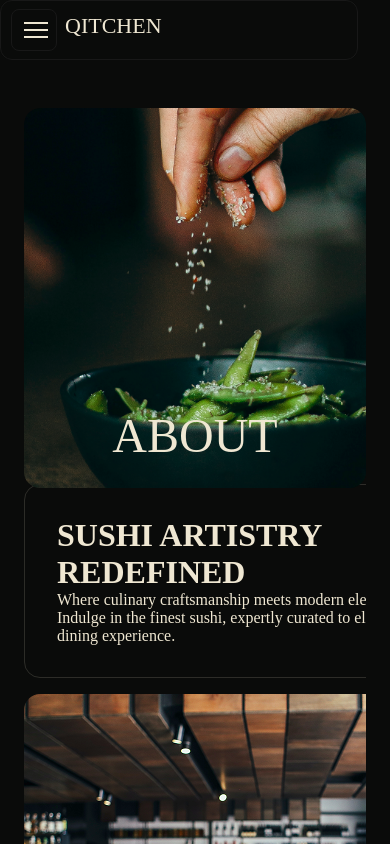
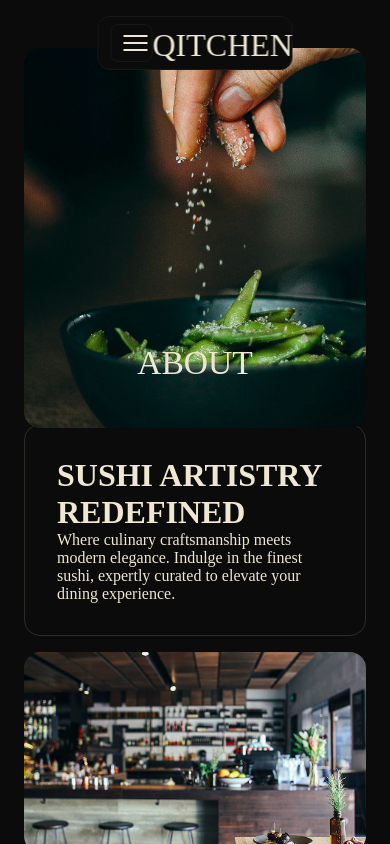
Before and after one commit to Nikhil-gr/sushi, a React (Vite) app: page /about in a window 390 px wide. Shown: the top 844 px of the page. Built offline with nearby package versions, Linux system fonts and the light colour scheme; a web font is replaced by a local one.

Commit message:
fixed some responsive errors

```diff
--- a/src/index.css
+++ b/src/index.css
@@ -1,4 +1,3 @@
-
 * {
   margin: 0;
   padding: 0;
@@ -37,7 +36,7 @@ nav {
 }
 
 .layout nav {
-  position: absolute;
+  position: fixed;
   top: 50px;
   left: 50px;
   margin: 0;
@@ -799,6 +798,11 @@ nav {
 }
 
 @media (max-width: 1200px) {
+  .layout nav {
+    top: 32px;
+    left: 32px;
+    width: min(92vw, 450px);
+  }
   .front-grid {
     grid-template-columns: minmax(0, 1fr) 300px;
   }
@@ -832,6 +836,12 @@ nav {
     overflow: visible;
   }
 
+  .right-about,
+  .right-contact {
+    height: auto;
+    overflow: visible;
+  }
+
   .reservation-form {
     width: 100%;
     max-width: 600px;
@@ -840,14 +850,16 @@ nav {
 
 @media (max-width: 900px) {
   nav {
-    width: calc(100% - 32px);
+    width: min(92vw, 450px);
     margin: 16px;
   }
 
   .layout nav {
-    position: relative;
-    top: auto;
-    left: auto;
+    position: fixed;
+    top: 20px;
+    left: 20px;
+    margin: 0;
+    width: min(92vw, 450px);
   }
 
   .front-grid {
@@ -889,6 +901,21 @@ nav {
     grid-template-columns: 1fr 1fr;
   }
 
+  .container-1 img,
+  .container-3 img {
+    width: 100%;
+    height: 220px;
+    object-fit: cover;
+  }
+
+  .right-about {
+    grid-template-rows: none;
+  }
+
+  .container-3 {
+    flex-direction: column;
+  }
+
   .right-reservation {
     padding: 64px 40px;
   }
@@ -899,23 +926,69 @@ nav {
 }
 
 @media (max-width: 640px) {
-  nav {
-    gap: 8px;
-    height: auto;
-    padding: 8px 10px;
+  .layout nav {
+    top: 16px;
+    left: 50%;
+    transform: translateX(-50%);
+    width: 50%;
+    max-width: 560px;
+    display: flex;
+    align-items: center;
+    justify-content: space-between;
+    padding: 8px 12px;
+    height: 54px;
+    gap: 0;
+    overflow: visible;
+  }
+
+  .hamburg {
+    flex-shrink: 0;
+    order: 1;
+    display: flex;
+  }
+
+  #logo {
+    flex: 1;
+    text-align: center;
+    order: 2;
+    padding-top: 4px;
   }
 
   #logo a {
-    font-size: 22px;
+    font-size: 2rem;
   }
 
   .nav-links {
     display: none;
   }
 
+  #book {
+    flex-shrink: 0;
+    order: 3;
+    padding: 8px 14px;
+    font-size: 11px;
+    white-space: nowrap;
+  }
+
   .front-grid {
     padding: 12px;
     gap: 12px;
+  }
+
+  .front-page {
+    min-height: 56vh;
+  }
+
+  .buttons {
+    gap: 12px;
+    margin-bottom: 32px;
+  }
+
+  .buttons a {
+    font-size: 12px;
+    padding: 8px 10px;
+    border: 1px solid rgba(239, 231, 210, 0.18);
+    border-radius: 999px;
   }
 
   .hero-text h1,
@@ -946,6 +1019,10 @@ nav {
     padding: 16px;
   }
 
+  .right-about {
+    height: auto;
+  }
+
   .container1 {
     grid-template-columns: 1fr;
   }
@@ -962,6 +1039,10 @@ nav {
 
   .right {
     grid-template-columns: 1fr;
+  }
+
+  .right-card img {
+    height: 100%;
   }
 
   .card-label {
@@ -1003,4 +1084,153 @@ nav {
   .reservation-row {
     grid-template-columns: 1fr;
   }
+
+  .container-1 img,
+  .container-3 img {
+    height: 200px;
+  }
+
+  .images {
+    grid-template-columns: repeat(2, minmax(0, 150px));
+    grid-auto-rows: 150px;
+  }
+
+  .container2 {
+    height: 70%;
+  }
 }
+
+@media (421px <= width <= 520px) {
+  .rectangle {
+    width: min(92vw, 460px);
+    height: min(82vh, 520px);
+    padding: 24px 16px;
+  }
+
+  .rectangle ul li a {
+    font-size: 32px;
+  }
+
+  .front-page {
+    min-height: 56vh;
+  }
+
+  .right-card {
+    min-height: 150px;
+  }
+
+  .hero-text h1,
+  .menu-text h1,
+  .about-text h1,
+  .reservation-text h1,
+  .contact-text h1 {
+    font-size: 2.4rem;
+  }
+
+  .menu-containers h1 {
+    font-size: 1.8rem;
+  }
+
+  .content-desc h2,
+  .price {
+    font-size: 18px;
+  }
+
+  .content-desc p {
+    font-size: 14px;
+  }
+
+  .right-menu {
+    padding: 14px;
+  }
+
+  .about-description,
+  .story {
+    padding: 22px;
+  }
+
+  .ratings {
+    padding: 20px;
+  }
+
+  .reservation-grid-1 h1 {
+    font-size: 34px;
+  }
+
+  .reservation-form input,
+  .reservation-form button {
+    padding: 14px;
+  }
+
+  .images {
+    grid-template-columns: repeat(2, minmax(0, 140px));
+    grid-auto-rows: 140px;
+  }
+
+  .container2 {
+    height: 70%;
+  }
+}
+
+@media (width <= 420px) {
+  nav {
+    width: calc(100% - 20px);
+    margin: 10px;
+  }
+
+  .hamburg {
+    width: 42px;
+    height: 38px;
+  }
+
+  #logo a {
+    font-size: 2rem;
+  }
+
+  #book {
+    font-size: 10px;
+    padding: 7px 10px;
+  }
+
+  .hero-text,
+  .menu-text,
+  .about-text,
+  .reservation-text,
+  .contact-text {
+    top: 82%;
+  }
+
+  .hero-text h1,
+  .menu-text h1,
+  .about-text h1,
+  .reservation-text h1,
+  .contact-text h1 {
+    font-size: 2.1rem;
+  }
+
+  .rectangle {
+    width: min(94vw, 420px);
+    height: min(78vh, 480px);
+  }
+
+  .rectangle ul li a {
+    font-size: 28px;
+  }
+
+  .buttons a {
+    font-size: 11px;
+    padding: 7px 9px;
+  }
+
+  .content img {
+    height: 160px;
+  }
+
+  .right-reservation {
+    padding: 40px 18px;
+  }
+
+  .reservation-grid {
+    gap: 56px;
+  }
+}
```
